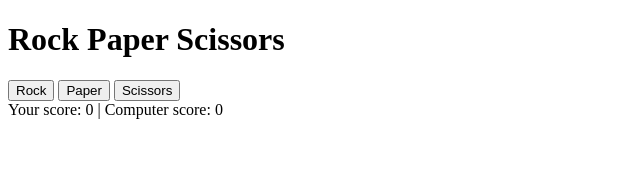
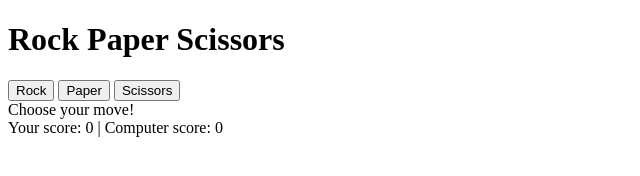
Before and after one commit to MusketBot/rock_paper_scissors, a plain HTML site: page index.html in a window 1280 px wide. Shown: the whole page, without its empty margins (0-640 px from the left). Drawn offline with Linux system fonts and the light colour scheme.

Commit message:
Adding an HTML UI for a rock, paper, scissors game

```diff
--- a/index.html
+++ b/index.html
@@ -13,8 +13,11 @@
         <button>Scissors</button>
     </div>
 
-    <div class="answers"></div>
+    <div class="answers">Choose your move!</div>
     <div class="scoreBoard">Your score: 0 | Computer score: 0</div>
+
+    <!-- Reset Button (Initially hidden) -->
+    <button id="resetButton" style="display:none;">Reset Game</button>
 
     <script src="script.js"></script>
 </body>
```
